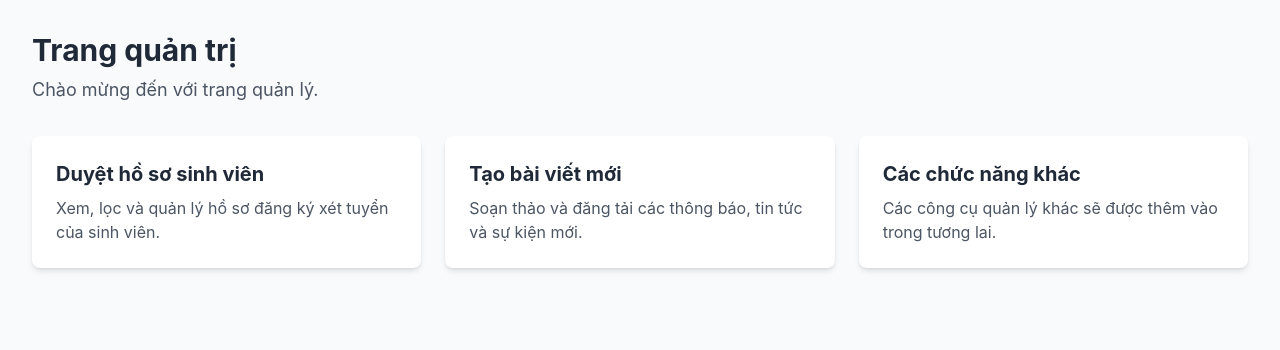
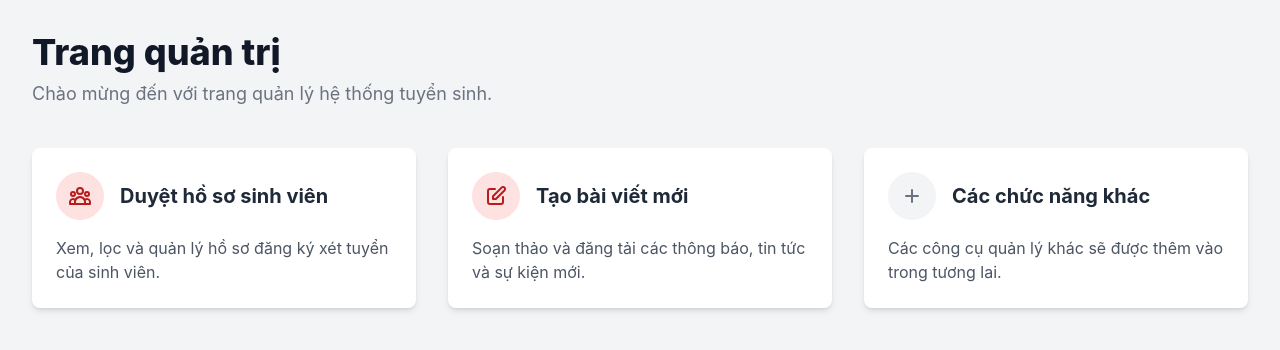
Before and after one commit to danieldoisme/portal-tuyen-sinh, a React (Create React App) app: page /admin/dashboard in a window 1280 px wide. Shown: the top 350 px of the page. Built offline with nearby package versions, Linux system fonts and the light colour scheme.

Commit message:
Modify admin pages looks

```diff
--- a/src/pages/AdminDashboardPage.js
+++ b/src/pages/AdminDashboardPage.js
@@ -1,49 +1,106 @@
 import { Link } from "react-router-dom";
+
+const Card = ({ to, title, description, icon }) => (
+  <Link
+    to={to}
+    className="block p-6 bg-white rounded-lg shadow-md hover:shadow-xl transition-shadow duration-300 ease-in-out group"
+  >
+    <div className="flex items-center mb-4">
+      <div className="p-3 bg-red-100 rounded-full mr-4 group-hover:bg-red-200 transition-colors">
+        {icon}
+      </div>
+      <h2 className="text-xl font-bold text-gray-800 group-hover:text-red-700 transition-colors">
+        {title}
+      </h2>
+    </div>
+    <p className="text-gray-600">{description}</p>
+  </Link>
+);
 
 const AdminDashboardPage = () => {
   return (
-    <div className="p-8 bg-gray-50 min-h-screen">
-      <h1 className="text-3xl font-bold mb-2 text-gray-800">Trang quản trị</h1>
-      <p className="text-lg text-gray-600 mb-8">
-        Chào mừng đến với trang quản lý.
+    <div className="p-8 bg-gray-100 min-h-screen">
+      <div className="max-w-7xl mx-auto">
+        <div className="mb-10">
+          <h1 className="text-4xl font-extrabold text-gray-900">
+            Trang quản trị
+          </h1>
+          <p className="mt-2 text-lg text-gray-500">
+            Chào mừng đến với trang quản lý hệ thống tuyển sinh.
           </p>
+        </div>
 
-      <div className="grid grid-cols-1 md:grid-cols-2 lg:grid-cols-3 gap-6">
-        <Link
+        <div className="grid grid-cols-1 md:grid-cols-2 lg:grid-cols-3 gap-8">
+          <Card
             to="/admin/applications"
-          className="block p-6 bg-white rounded-lg shadow-md hover:shadow-lg transition-shadow"
+            title="Duyệt hồ sơ sinh viên"
+            description="Xem, lọc và quản lý hồ sơ đăng ký xét tuyển của sinh viên."
+            icon={
+              <svg
+                className="w-6 h-6 text-red-700"
+                fill="none"
+                stroke="currentColor"
+                viewBox="0 0 24 24"
               >
-          <h2 className="text-xl font-bold text-gray-800 mb-2">
-            Duyệt hồ sơ sinh viên
-          </h2>
-          <p className="text-gray-600">
-            Xem, lọc và quản lý hồ sơ đăng ký xét tuyển của sinh viên.
-          </p>
-        </Link>
+                <path
+                  strokeLinecap="round"
+                  strokeLinejoin="round"
+                  strokeWidth="2"
+                  d="M17 20h5v-2a3 3 0 00-5.356-1.857M17 20H7m10 0v-2c0-.656-.126-1.283-.356-1.857M7 20H2v-2a3 3 0 015.356-1.857M7 20v-2c0-.656.126-1.283.356-1.857m0 0a5.002 5.002 0 019.288 0M15 7a3 3 0 11-6 0 3 3 0 016 0zm6 3a2 2 0 11-4 0 2 2 0 014 0zM7 10a2 2 0 11-4 0 2 2 0 014 0z"
+                ></path>
+              </svg>
+            }
+          />
 
-        <Link
+          <Card
             to="/admin/create-post"
-          className="block p-6 bg-white rounded-lg shadow-md hover:shadow-lg transition-shadow"
+            title="Tạo bài viết mới"
+            description="Soạn thảo và đăng tải các thông báo, tin tức và sự kiện mới."
+            icon={
+              <svg
+                className="w-6 h-6 text-red-700"
+                fill="none"
+                stroke="currentColor"
+                viewBox="0 0 24 24"
               >
-          <h2 className="text-xl font-bold text-gray-800 mb-2">
-            Tạo bài viết mới
-          </h2>
-          <p className="text-gray-600">
-            Soạn thảo và đăng tải các thông báo, tin tức và sự kiện mới.
-          </p>
-        </Link>
+                <path
+                  strokeLinecap="round"
+                  strokeLinejoin="round"
+                  strokeWidth="2"
+                  d="M11 5H6a2 2 0 00-2 2v11a2 2 0 002 2h11a2 2 0 002-2v-5m-1.414-9.414a2 2 0 112.828 2.828L11.828 15H9v-2.828l8.586-8.586z"
+                ></path>
+              </svg>
+            }
+          />
 
-        {/* Placeholder for other admin functions */}
           <div className="p-6 bg-white rounded-lg shadow-md">
-          <h2 className="text-xl font-bold text-gray-800 mb-2">
+            <div className="flex items-center mb-4">
+              <div className="p-3 bg-gray-100 rounded-full mr-4">
+                <svg
+                  className="w-6 h-6 text-gray-500"
+                  fill="none"
+                  stroke="currentColor"
+                  viewBox="0 0 24 24"
+                >
+                  <path
+                    strokeLinecap="round"
+                    strokeLinejoin="round"
+                    strokeWidth="2"
+                    d="M12 6v6m0 0v6m0-6h6m-6 0H6"
+                  ></path>
+                </svg>
+              </div>
+              <h2 className="text-xl font-bold text-gray-800">
                 Các chức năng khác
               </h2>
+            </div>
             <p className="text-gray-600">
               Các công cụ quản lý khác sẽ được thêm vào trong tương lai.
             </p>
           </div>
         </div>
       </div>
+    </div>
   );
 };
 export default AdminDashboardPage;
--- a/src/pages/AdminPostCreationPage.js
+++ b/src/pages/AdminPostCreationPage.js
@@ -17,11 +17,15 @@ const AdminPostCreationPage = () => {
   };
 
   return (
-    <div className="p-8 bg-gray-50 min-h-screen">
-      <h1 className="text-3xl font-bold mb-6 text-gray-800">
+    <div className="p-8 bg-gray-100 min-h-screen">
+      <div className="max-w-4xl mx-auto">
+        <h1 className="text-4xl font-extrabold text-gray-900 mb-2">
           Tạo bài viết mới
         </h1>
-      <div className="bg-white shadow-md rounded-lg p-8">
+        <p className="text-lg text-gray-500 mb-8">
+          Điền vào các trường dưới đây để tạo một bài đăng mới.
+        </p>
+        <div className="bg-white shadow-lg rounded-lg p-8">
           <form onSubmit={handleSubmit} className="space-y-6">
             <div>
               <label
@@ -57,6 +61,7 @@ const AdminPostCreationPage = () => {
               ></textarea>
             </div>
 
+            <div className="grid grid-cols-1 md:grid-cols-2 gap-6">
               <div>
                 <label
                   htmlFor="category"
@@ -87,21 +92,22 @@ const AdminPostCreationPage = () => {
                   type="file"
                   id="image"
                   onChange={(e) => setImage(e.target.files[0])}
-              className="mt-1 block w-full text-sm text-gray-500 file:mr-4 file:py-2 file:px-4 file:rounded-md file:border-0 file:text-sm file:font-semibold file:bg-red-50 file:text-red-700 hover:file:bg-red-100"
+                  className="mt-1 block w-full text-sm text-gray-500 file:mr-4 file:py-2 file:px-4 file:rounded-md file:border-0 file:text-sm file:font-semibold file:bg-red-100 file:text-red-700 hover:file:bg-red-200 cursor-pointer"
                 />
               </div>
+            </div>
 
-          <div className="flex justify-end gap-4">
+            <div className="flex justify-end gap-4 pt-4 border-t border-gray-200">
               <button
                 type="button"
                 onClick={() => navigate("/admin/dashboard")}
-              className="px-6 py-2 border border-gray-300 rounded-md shadow-sm text-sm font-medium text-gray-700 bg-white hover:bg-gray-50"
+                className="px-6 py-2 border border-gray-300 rounded-md shadow-sm text-sm font-medium text-gray-700 bg-white hover:bg-gray-50 focus:outline-none focus:ring-2 focus:ring-offset-2 focus:ring-gray-500"
               >
                 Hủy
               </button>
               <button
                 type="submit"
-              className="px-6 py-2 border border-transparent rounded-md shadow-sm text-sm font-medium text-white bg-red-600 hover:bg-red-700"
+                className="px-6 py-2 border border-transparent rounded-md shadow-sm text-sm font-medium text-white bg-red-600 hover:bg-red-700 focus:outline-none focus:ring-2 focus:ring-offset-2 focus:ring-red-500"
               >
                 Đăng bài
               </button>
@@ -109,6 +115,7 @@ const AdminPostCreationPage = () => {
           </form>
         </div>
       </div>
+    </div>
   );
 };
 
--- a/src/pages/AdminStudentApplicationsPage.js
+++ b/src/pages/AdminStudentApplicationsPage.js
@@ -62,21 +62,25 @@ const AdminStudentApplicationsPage = () => {
   };
 
   return (
-    <div className="p-8 bg-gray-50 min-h-screen">
-      <h1 className="text-3xl font-bold mb-6 text-gray-800">
+    <div className="p-8 bg-gray-100 min-h-screen">
+      <div className="max-w-7xl mx-auto">
+        <h1 className="text-4xl font-extrabold text-gray-900 mb-2">
           Duyệt hồ sơ sinh viên
         </h1>
+        <p className="text-lg text-gray-500 mb-8">
+          Quản lý và cập nhật trạng thái hồ sơ xét tuyển.
+        </p>
 
         <div className="mb-6 flex flex-col md:flex-row gap-4">
           <input
             type="text"
-          placeholder="Tìm kiếm theo tên..."
-          className="px-4 py-2 border rounded-md shadow-sm focus:outline-none focus:ring-2 focus:ring-red-500 w-full md:w-1/3"
+            placeholder="Tìm kiếm theo tên, phương thức..."
+            className="px-4 py-2 border border-gray-300 rounded-md shadow-sm focus:outline-none focus:ring-2 focus:ring-red-500 w-full md:w-1/3"
             value={searchTerm}
             onChange={(e) => setSearchTerm(e.target.value)}
           />
           <select
-          className="px-4 py-2 border rounded-md shadow-sm focus:outline-none focus:ring-2 focus:ring-red-500 w-full md:w-1/4"
+            className="px-4 py-2 border border-gray-300 rounded-md shadow-sm focus:outline-none focus:ring-2 focus:ring-red-500 w-full md:w-1/4"
             value={statusFilter}
             onChange={(e) => setStatusFilter(e.target.value)}
           >
@@ -87,9 +91,9 @@ const AdminStudentApplicationsPage = () => {
           </select>
         </div>
 
-      <div className="bg-white shadow-md rounded-lg overflow-x-auto">
+        <div className="bg-white shadow-lg rounded-lg overflow-x-auto">
           <table className="min-w-full divide-y divide-gray-200">
-          <thead className="bg-gray-100">
+            <thead className="bg-gray-50">
               <tr>
                 <th className="px-6 py-3 text-left text-xs font-medium text-gray-500 uppercase tracking-wider">
                   Họ và tên
@@ -110,7 +114,7 @@ const AdminStudentApplicationsPage = () => {
             </thead>
             <tbody className="bg-white divide-y divide-gray-200">
               {filteredApplications.map((app) => (
-              <tr key={app.id}>
+                <tr key={app.id} className="hover:bg-gray-50">
                   <td className="px-6 py-4 whitespace-nowrap font-medium text-gray-900">
                     {app.hoTen}
                   </td>
@@ -134,20 +138,20 @@ const AdminStudentApplicationsPage = () => {
                     </span>
                   </td>
                   <td className="px-6 py-4 whitespace-nowrap text-sm font-medium">
-                  <button className="text-indigo-600 hover:text-indigo-900">
+                    <button className="text-indigo-600 hover:text-indigo-900 font-semibold">
                       Xem chi tiết
                     </button>
                     {app.trangThai === "Chờ duyệt" && (
                       <>
                         <button
                           onClick={() => handleStatusChange(app.id, "Đã duyệt")}
-                        className="ml-4 text-green-600 hover:text-green-900"
+                          className="ml-4 text-green-600 hover:text-green-800 font-semibold"
                         >
                           Duyệt
                         </button>
                         <button
                           onClick={() => handleStatusChange(app.id, "Từ chối")}
-                        className="ml-4 text-red-600 hover:text-red-900"
+                          className="ml-4 text-red-600 hover:text-red-800 font-semibold"
                         >
                           Từ chối
                         </button>
@@ -160,6 +164,7 @@ const AdminStudentApplicationsPage = () => {
           </table>
         </div>
       </div>
+    </div>
   );
 };
 
```
Lines whose indentation alone changed are shown as unchanged.
